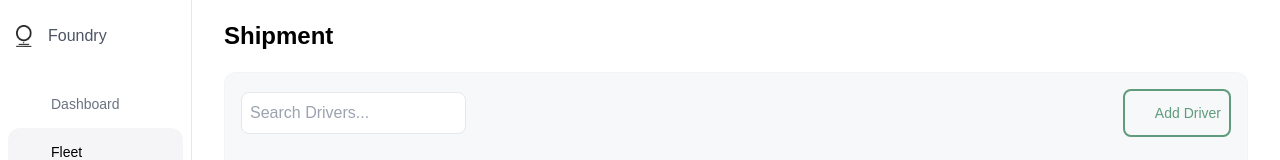
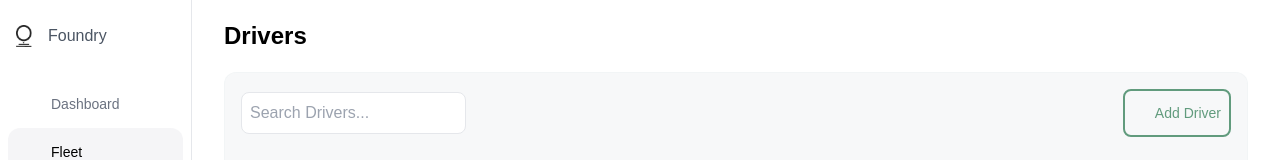
Before and after one commit to Kwasi-1/logistic_tracking, a React (Create React App) app: page /fleet/drivers in a window 1280 px wide. Shown: the top 160 px of the page. Built offline with nearby package versions, Linux system fonts and the light colour scheme; some icons are missing.

Commit message:
fix drivers text

```diff
--- a/src/pages/DriverDetails.jsx
+++ b/src/pages/DriverDetails.jsx
@@ -3,7 +3,7 @@ import DriverTable from "../components/fleet_management/DriverTable";
 function DriverDetails() {
   return (
     <div className="px-8 h-screen">
-      <h1 className="py-5 font-semibold text-2xl">Shipment</h1>
+      <h1 className="py-5 font-semibold text-2xl">Drivers</h1>
       <div className="mt4 bg-gray-200/30 h-full rounded-t-xl border border-[#e0e6e930]">
         <DriverTable />
       </div>
```
